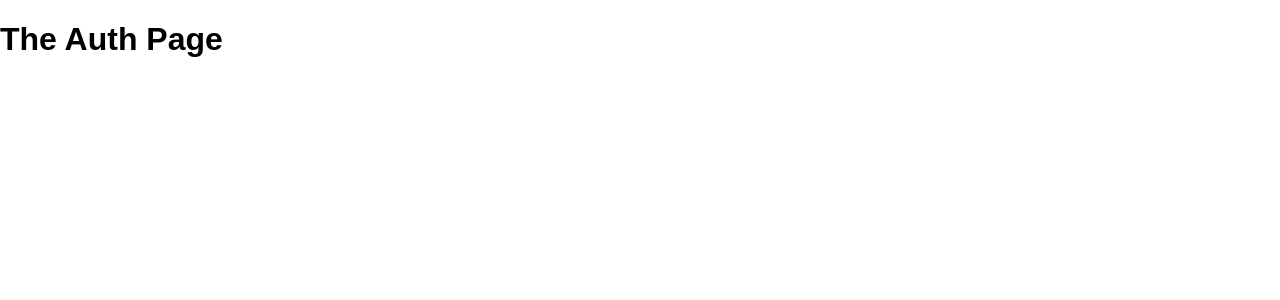
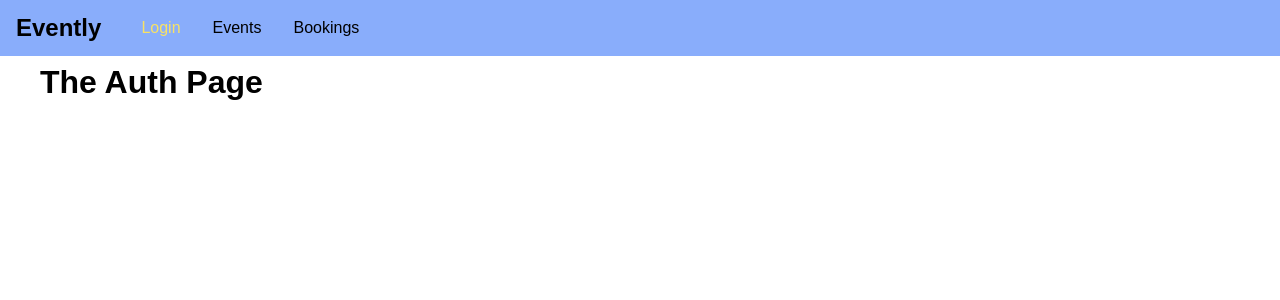
Before and after one commit to elian-cheng/booking-events-graphql, a React (Create React App) app in the folder frontend/: page /auth in a window 1280 px wide. Shown: the top 300 px of the page. Built offline with nearby package versions, Linux system fonts and the light colour scheme.

Commit message:
feat: add navigation

```diff
--- a/frontend/src/App.js
+++ b/frontend/src/App.js
@@ -4,10 +4,13 @@
 import AuthPage from "./pages/Auth";
 import BookingsPage from "./pages/Bookings";
 import EventsPage from "./pages/Events";
+import Navigation from "./components/Navigation/Navigation";
 
 function App() {
   return (
     <BrowserRouter>
+      <Navigation />
+      <main className="main-content">
         <Routes>
           <Route
             path="/"
@@ -26,6 +29,7 @@
             element={<BookingsPage />}
           />
         </Routes>
+      </main>
     </BrowserRouter>
   );
 }
--- /dev/null
+++ b/frontend/src/components/Navigation/Navigation.css
@@ -0,0 +1,42 @@
+.main-navigation {
+  position: fixed;
+  left: 0;
+  top: 0;
+  width: 100%;
+  height: 3.5rem;
+  background: #89adfb;
+  padding: 0 1rem;
+  display: flex;
+  align-items: center;
+}
+
+.main-navigation__logo h1 {
+  margin: 0;
+  font-size: 1.5rem;
+}
+
+.main-navigation__items {
+  margin-left: 1.5rem;
+}
+
+.main-navigation__items ul {
+  display: flex;
+  list-style: none;
+  padding: 0;
+  margin: 0;
+}
+
+.main-navigation__items li {
+  margin: 0 1rem;
+}
+
+.main-navigation__items a {
+  text-decoration: none;
+  color: #000;
+}
+
+.main-navigation__items a:hover,
+.main-navigation__items a:active,
+.main-navigation__items a.active {
+  color: #f8e264;
+}
--- /dev/null
+++ b/frontend/src/components/Navigation/Navigation.js
@@ -0,0 +1,27 @@
+import React from "react";
+import { NavLink } from "react-router-dom";
+
+import "./Navigation.css";
+
+const Navigation = props => (
+  <header className="main-navigation">
+    <div className="main-navigation__logo">
+      <h1>Evently</h1>
+    </div>
+    <nav className="main-navigation__items">
+      <ul>
+        <li>
+          <NavLink to="/auth">Login</NavLink>
+        </li>
+        <li>
+          <NavLink to="/events">Events</NavLink>
+        </li>
+        <li>
+          <NavLink to="/bookings">Bookings</NavLink>
+        </li>
+      </ul>
+    </nav>
+  </header>
+);
+
+export default Navigation;
--- a/frontend/src/index.css
+++ b/frontend/src/index.css
@@ -3,3 +3,7 @@
   padding: 0;
   font-family: sans-serif;
 }
+
+.main-content {
+  margin: 4rem 2.5rem;
+}
```
Lines whose indentation alone changed are shown as unchanged.
